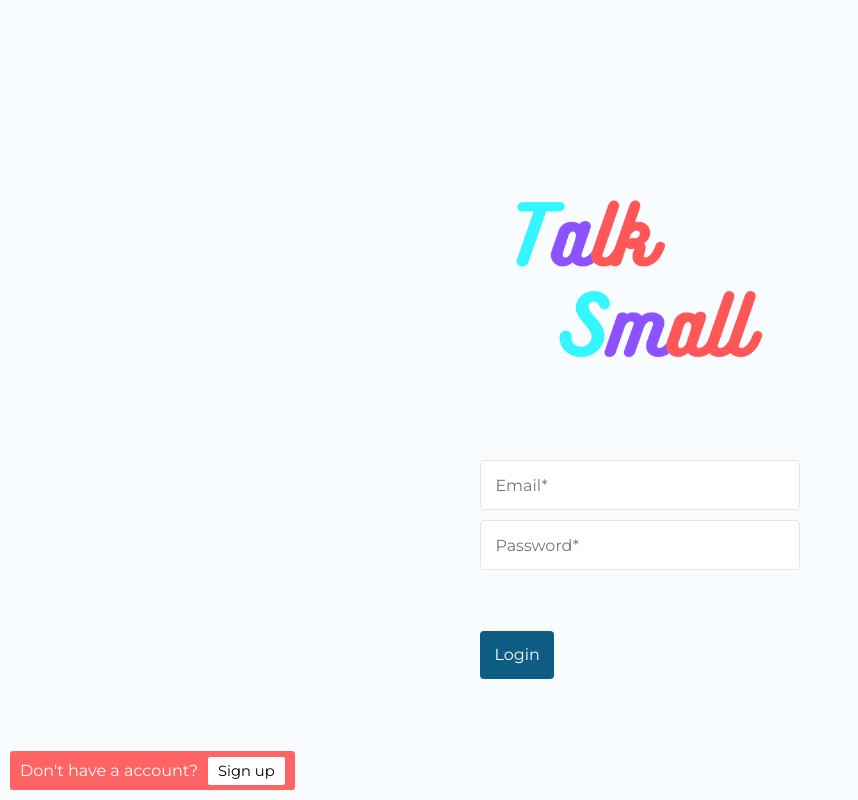
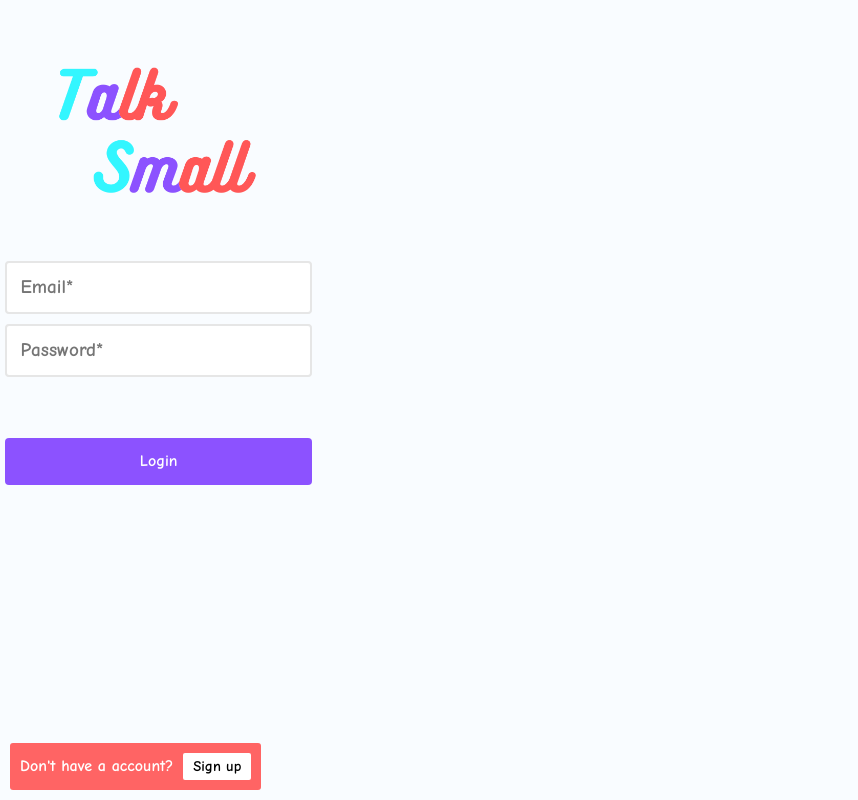
Before and after one commit to luis-dot-lopes/talk-small, a React (Create React App) app in the folder client/: page / in a window 1280 px wide. Shown: the whole page, without its empty margins (0-858 px from the left). Built offline with nearby package versions, Linux system fonts and the light colour scheme; no server answers.

Commit message:
Register page has been added!

```diff
--- a/client/src/App.css
+++ b/client/src/App.css
@@ -1,16 +1,15 @@
 @import url("https://fonts.googleapis.com/css2?family=Roboto:ital,wght@0,100;0,300;0,400;0,500;0,700;0,900;1,100;1,300;1,400;1,500;1,700;1,900&display=swap");
+@import url('https://fonts.googleapis.com/css2?family=Comic+Neue:ital,wght@0,300;0,400;0,700;1,300;1,400;1,700&display=swap');
 
 * {
   font-family: "Roboto", sans-serif;
   box-sizing: border-box;
 }
 
-html,
-body {
-  height: 100vh;
-  width: 100vw;
-  margin: 0%;
-  padding: 0%;
+html, body {
+  margin: 0;
+  padding: 0;
+  background-color: #f9fcff;
 }
 
 .main {
@@ -18,60 +17,114 @@ body {
   width: 100vw;
   margin: 0%;
   padding: 0%;
-}
-
-header {
-  background-color: #0d5d84;
-  height: 10%;
-  display: flex;
+  background-color: #FFF;
   align-items: center;
 }
 
-header h1 {
-  margin: 0%;
-  padding: 20px;
-  color: #ffffff;
+.container {
+  display: flex;
+  flex-direction: row;
+  height: 100%;
 }
 
-.container {
-  display: grid;
-  grid-template-columns: 1fr 2.5fr;
-  height: 90%;
+.chat {
+  width: 100%;
+}
+
+.chat-small {
+  font-size: 1.5em;
+  padding: 1em;
+}
+
+.chat-small:before {
+  content: '💬';
+  margin-right: 1em;
 }
 
 .nav {
-  background-color: #0d5d843b;
+  background-color: #f8f9fa;
   overflow-y: scroll;
-  height: 90vh;
-}
-
-.talk {
-  padding: 5px;
-  transition: 500ms;
-}
-
-.talk:hover {
-  background-color: #9fbdcc;
+  height: revert;
+  width: 35%;
+  border-right: solid 2px #F1F1F1;
+  display: flex;
+  flex-direction: column;
+  justify-content: end;
+  align-items: center;
 }
 
 .talk-content {
-  padding: 15px;
+  padding: 5px;
   display: flex;
   flex-direction: column;
   overflow-y: scroll;
-  height: 84vh;
+  height: 80vh;
+}
+
+.talk-content::-webkit-scrollbar, .nav::-webkit-scrollbar {
+    display: none;
 }
 
 .talk-header {
-  padding: 15px;
+  background-color: #F9F9F9;
+  box-shadow: 0 0 1em #FFF;
+  position: relative;
+  padding: 1em;
+  width: auto;
+  height: min-content;
+  display: flex;
+  flex-direction: row;
+}
+
+.talk-header h3 {
+  margin: 0;
+  font-family: "Comic Neue", sans-serif;
+  font-size: 1.4em;
+}
+
+.to-username {
+  color: #ff6161;
+}
+
+.from-username {
+  color: #b669ff;
+}
+
+.to, .from smaller {
+  color: #555;
+}
+
+.talk-header .from {
+  display: flex;
+  flex-direction: column;
+  justify-content: space-around;
+  width: 50%;
+}
+
+.talk-header .to {
+  display: flex;
+  flex-direction: column;
+  justify-content: space-around;
+  width: 50%;
 }
 
 .talk-footer {
-  position: fixed;
-  bottom: 0;
+  width: 100%;
   display: flex;
-  margin: 10px 0px;
-  width: 68.5%;
+  flex-direction: row;
+  align-items: center;
+  padding-right: 5px;
+  padding-left: 5px;
+}
+
+.talk-footer svg {
+  width: 6%;
+  fill: #DDD;
+  cursor: pointer;
+}
+
+.talk-footer svg:hover {
+  fill: #999;
 }
 
 .talk-messages {
@@ -82,22 +135,29 @@ header h1 {
 }
 
 .message-input {
-  padding: 10px 20px;
+  padding: 0.60em 1em;
   outline: none;
-  font-size: 13pt;
+  font-size: 1.1em;
   width: 100%;
-  border: solid 1px #dcdcdc;
+  border: solid 2px #F1F1F1;
+  background-color: #FFF;
+  color: #555;
+  font-weight: 500;
 }
 
 .message-send {
-  padding: 10px 25px 10px 25px;
-  font-size: 13pt;
-  background-color: #31a1d8;
-  color: #ffffff;
-  border: none;
+  padding: 0.60em 1.60em;
+  font-size: 1.1em;
+  background-color: #0ed6e0;
+  color: #FFF;
+  border: solid 2px rgba(0, 0, 0, 0.00);
+  outline: none;
   transition: 500ms;
+  cursor: pointer;
+  width: 10%;
 }
 
 .message-send:hover {
-  background-color: #298ec0;
+  background-color: #F1F1F2;
+  color: #0ed6e0;
 }
--- a/client/src/api.js
+++ b/client/src/api.js
@@ -1,9 +1,8 @@
 import openSocket from 'socket.io-client';
 const socket = openSocket('https://localhost:3001');
 
-
 function communicateWithApi(cb) {
-	socket.on()
+	socket.on();
 }
 
 export { communicateWithApi };
--- a/client/src/components/message.received.jsx
+++ b/client/src/components/message.received.jsx
@@ -5,6 +5,7 @@ export default (props) => {
 	return (
 		<div className="message received">
 			{props.content}
+			<smaller className="date left">12:54</smaller>
 		</div>
 	);
 }
--- a/client/src/components/message.sent.jsx
+++ b/client/src/components/message.sent.jsx
@@ -5,6 +5,7 @@ export default (props) => {
 	return (
 		<div className="message sent">
 			{props.content}
+			<smaller className="date right">12:54</smaller>
 		</div>
 	);
 }
--- a/client/src/components/styles/style.messages.css
+++ b/client/src/components/styles/style.messages.css
@@ -1,34 +1,43 @@
-@import url('https://fonts.googleapis.com/css2?family=Roboto:ital,wght@0,100;0,300;0,400;0,500;0,700;0,900;1,100;1,300;1,400;1,500;1,700;1,900&display=swap');
+.message {
+  text-align: justify;
+  font-weight: 500;
+  color: #FFF;
 
-* {
-  box-sizing: border-box;
-  font-family: "Roboto", sans-serif;
-}
+  margin-bottom: 5px;
+  padding: 12px;
 
-.message {
-  font-weight: 400;
-  margin: 5px;
-  padding: 12px;
-  max-width: 500px;
+  max-width: 30em;
   overflow-wrap: break-word;
-}
 
-.sent {
-  text-align: right;
-  background-color: #31a1d8;
-  color: #ffffff;
-  align-self: flex-end;
-  border-top-left-radius: 10px;
+  display: flex;
+  flex-direction: column;
+
   border-bottom-right-radius: 10px;
   border-bottom-left-radius: 10px;
 }
 
+.sent {
+  background-color: #ff6161;
+  align-self: flex-end;
+  border-top-left-radius: 10px;
+}
+
 .received {
-  text-align: left;
-  background-color: #1478a9;
-  color: #ffffff;
+  background-color: #b669ff;
   width: max-content;
   border-top-right-radius: 10px;
-  border-bottom-right-radius: 10px;
-  border-bottom-left-radius: 10px;
 }
+
+.date {
+  margin-top: 0.5em;
+  font-size: smaller;
+  color: #FFF;
+}
+
+.left {
+  text-align: left;
+}
+
+.right {
+  text-align: right;
+}
--- a/client/src/index.js
+++ b/client/src/index.js
@@ -2,7 +2,7 @@ import React from 'react';
 import ReactDOM from 'react-dom';
 import './index.css';
 import App from './App';
-import Login from './pages/Login';
+import {Login, Register} from './pages/Acess';
 
 function Index() {
   if (window.sessionStorage.getItem('user_id')) {
--- /dev/null
+++ b/client/src/pages/Acess.js
@@ -0,0 +1,111 @@
+import './styles/style.acess.css';
+
+const makeRequest = async () => {
+
+    const email = document.querySelector("#email").value;
+    const password = document.querySelector("#password").value;
+
+    const headers = new Headers({ "Content-Type": "application/json" });
+    const req = await fetch("http://localhost:3001/login",
+        { method: "POST", headers, body: JSON.stringify({ email, password }) });
+
+    const json = await req.json();
+
+    if (json.user_id) {
+        window.sessionStorage.setItem("user_id", json.user_id);
+        window.sessionStorage.setItem("raw_id", json.raw_id);
+        window.location.reload();
+    } else {
+        document.querySelector("#error").style = "color: red;";
+    }
+
+};
+
+function Login() {
+    return (
+        <div className="login">
+            <img src="images/talk-small-logo.png" alt="talk-small-logo" className="logo" draggable="false" />
+            <form action="" id="form">
+                <input
+                    type="text"
+                    id="email"
+                    className="email"
+                    name="email"
+                    placeholder="Email*"
+                    autoComplete="off"
+                    required
+                />
+                <input
+                    type="password"
+                    name="password"
+                    id="password"
+                    className="password"
+                    placeholder="Password*"
+                    autoComplete="off"
+                    required
+                />
+                <p id="error" style={{ visibility: 'hidden' }}>
+                    Invalid email or password
+                </p>
+                <input type="button" value="Login" className="submit" onClick={makeRequest} />
+            </form>
+            <div className="alert">
+                Don't have a account?
+                <button className="alternate">Sign up</button>
+            </div>
+        </div>
+    );
+}
+
+function Register() {
+    return (
+        <>
+            <div className="register">
+                <img src="images/talk-small-logo.png" alt="talk-small-logo" className="logo" draggable="false" />
+                <form action="" id="form">
+                        <input
+                            type="email"
+                            id="email"
+                            className="email"
+                            spellcheck="false"
+                            placeholder="Your email adress*"
+                            autoComplete="off"
+                        />
+                        <input
+                            type="text"
+                            id="username"
+                            className="username"
+                            spellcheck="false"
+                            placeholder="Username*"
+                            autoComplete="off"
+                        />
+                        <input
+                            type="password"
+                            id="password"
+                            className="password"
+                            spellcheck="false"
+                            placeholder="Your password*"
+                        />
+                        <input
+                            type="password"
+                            id="password-verify"
+                            className="password-verify"
+                            spellcheck="false"
+                            placeholder="Verify your password*"
+                        />
+                        <input
+                            type="button"
+                            value="Register"
+                            className="submit"
+                        />
+                </form>
+            </div>
+            <div className="alert">
+                Have account?
+                <button className="alternate">Sign in</button>
+            </div>
+        </>
+    );
+}
+
+export {Register, Login};
--- /dev/null
+++ b/client/src/pages/styles/style.acess.css
@@ -0,0 +1,109 @@
+@import url('https://fonts.googleapis.com/css2?family=Comic+Neue:ital,wght@0,300;0,400;0,700;1,300;1,400;1,700&display=swap');
+
+/*
+  Classes:
+    .logo
+    .login
+    .register
+
+*/
+
+.login, .register {
+  display: flex;
+  flex-direction: column;
+  flex-wrap: wrap;
+  animation: show 500ms;
+  justify-content: center;
+  align-items: center;
+  height: 100%;
+  width: 24vw;
+}
+
+.logo {
+  height: 20vw;
+  width: 20vw;
+}
+
+.email, .password, .password-verify, .username {
+  width: 100%;
+  margin: 5px;
+  padding: 0.7em;
+  font-size: 1.2em;
+  border: solid 2px #e6e6e6;
+  border-radius: 4px;
+  color: #666666;
+  animation: show 500ms;
+  outline: none;
+  font-family: "Comic Neue", sans-serif;
+  font-weight: 600;
+}
+
+.email:focus, .password:focus, .password-verify:focus, .username:focus {
+  border-color: #8C52FF;
+}
+
+.submit {
+  margin: 5px;
+  padding: 0.9em;
+  background-color: #8C52FF;
+  color: #ffffff;
+  font-size: 1rem;
+  border: none;
+  border-radius: 4px;
+  transition: 500ms;
+  animation: show 500ms;
+  cursor: pointer;
+  font-family: "Comic Neue", sans-serif;
+  font-weight: 600;
+  width: 100%;
+}
+
+.submit:hover {
+  background-color: #a171ff;
+}
+
+.alert {
+  position: absolute;
+  bottom: 10px;
+  left: 10px;
+  padding: 10px;
+  background-color: #ff6464;
+  color: #ffffff;
+  border: none;
+  border-radius: 3px;
+  font-family: "Comic Neue", sans-serif;
+  font-weight: 600;
+}
+
+.alternate {
+  padding: 5px 10px;
+  margin-left: 10px;
+  background-color: #ffffff;
+  border: none;
+  cursor: pointer;
+  border-radius: 2px;
+  text-decoration: none;
+  color: #000000;
+  font-size: 11pt;
+  font-family: "Comic Neue", sans-serif;
+  font-weight: 600;
+}
+
+.alternate:hover {
+  background-color: #f8f8f8;
+}
+
+#form {
+  display: flex;
+  flex-direction: column;
+  width: 100%;
+}
+
+@keyframes show {
+  0% {
+    transform: scale(0);
+  }
+  100% {
+    transform: scale(1);
+  }
+}
```
Also changed, not shown: client/src/App.js (+44 -28 lines), client/src/components/styles/style.card.css (added, +43 -0 lines), client/src/components/talk.card.jsx (+7 -5 lines), client/src/assets/TalkSmall.png (added).
